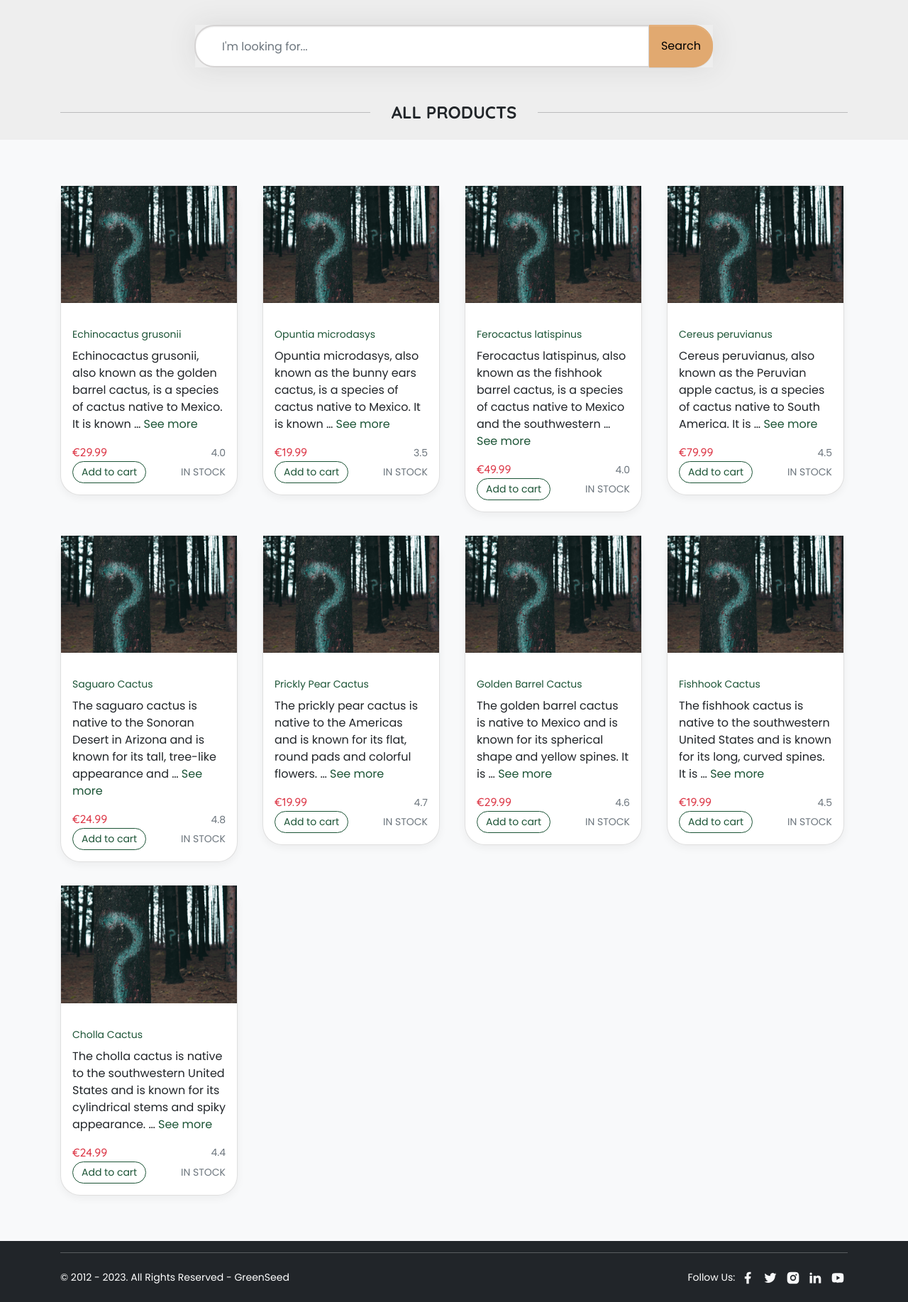
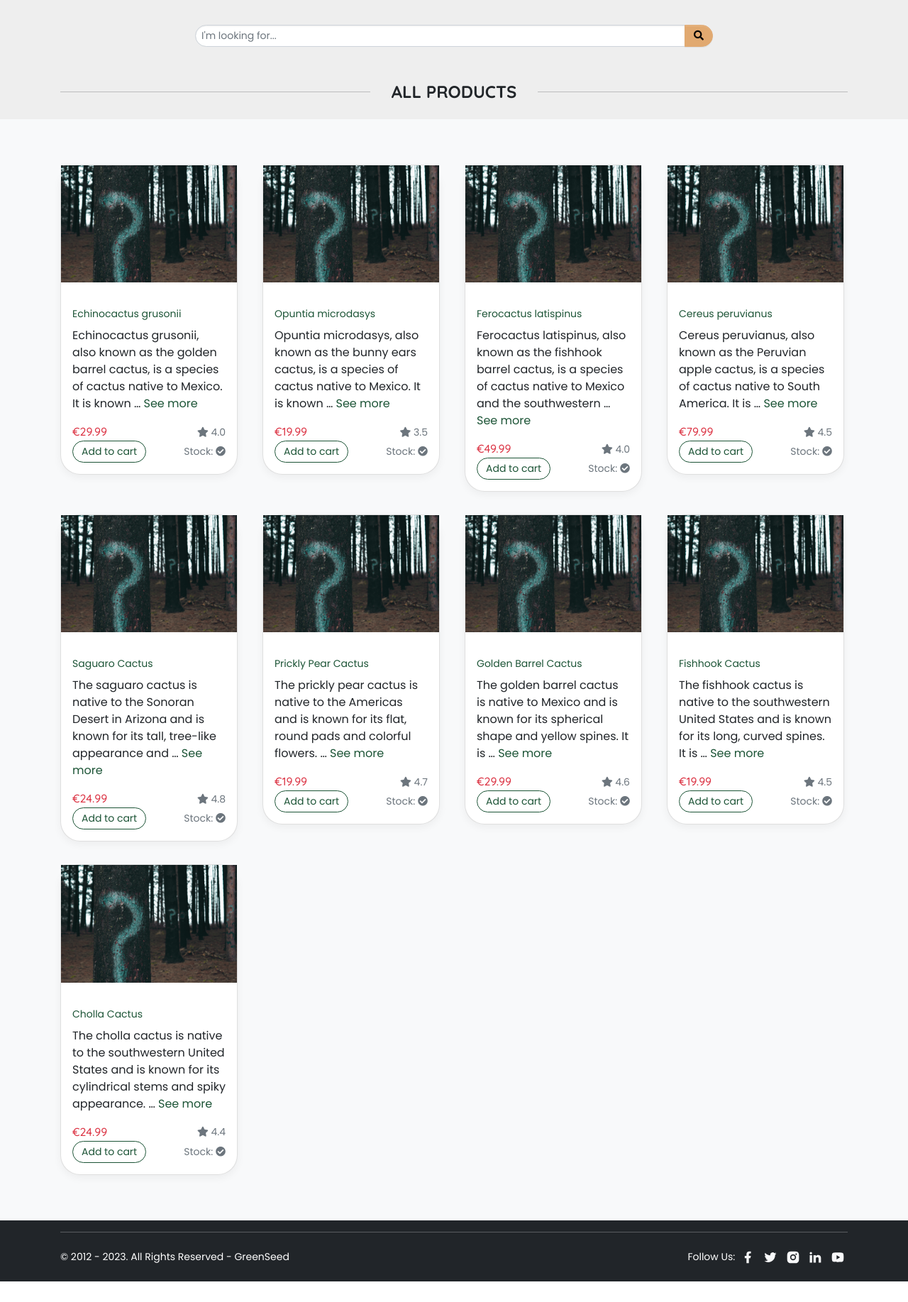
Before and after one commit to Azelliott/GreenSeed, a Django app: page /shop/shop-products/cacti/ in a window 1280 px wide. Shown: the part 88-1923 px from the top of the page at 71% size. After the commit the page ends 1894 px from the top, so only its background shows below. Run offline with Django 4.2, Linux system fonts and the light colour scheme; data comes from the database, SQL or seed files in the repository; parts of the project's set-up code (start-up, migrations or seed data) failed here and were passed over; some libraries are stand-ins or nearby versions.

Commit message:
Redo the search look, integrate the search button

```diff
--- a/shop/templates/shop/cart.html
+++ b/shop/templates/shop/cart.html
@@ -10,6 +10,7 @@
         <table class="table table-striped">
           <thead>
             <tr>
+            <th scope="col">Product image</th>
               <th scope="col">Product</th>
               <th scope="col">Quantity</th>
               <th scope="col">Price</th>
@@ -20,8 +21,9 @@
           <tbody>
             {% for item in cart_items %}
               <tr>
-                <td>{{ item.product }}</td>
-                <td><input type="number" min="1" value="{{ item.quantity }}" id="quantity-{{ item.product.id }}" class="form-control form-control-sm" onchange="updateQuantity(this, {{ item.product.id }})"></td>
+                <td><img src="{{ item.product.image.url }}" alt="Product Image" class="img-fluid" style="max-width: 100px;"></td>
+                <td >{{ item.product }}</td>
+                <td><input type="number" min="1" value="{{ item.quantity }}" id="quantity-{{ item.product.id }}" class="form-control form-control-sm w-50" onchange="updateQuantity(this, {{ item.product.id }})"></td>
                 <td>€{{ item.product.price }}</td>
                 <td>€{{ item.line_total }}</td>
                 <td>
--- a/shop/templates/shop/shop-products.html
+++ b/shop/templates/shop/shop-products.html
@@ -39,7 +39,7 @@
                                         <div class="d-flex justify-content-between align-items-center">
                                           <div class=""><span class="h6 text-danger">€{{ product.price }}</span></div>
                                           {% if product.rating %}
-                                          <small class="text-muted text-uppercase">{{ product.rating }}</small>
+                                          <small class="text-muted text-uppercase"><i class="fa fa-star"></i> {{ product.rating }}</small>
                                           {% endif %}
                                         </div>
                                         <div class="d-flex justify-content-between align-items-center">
@@ -51,7 +51,7 @@
                                                 <input type="hidden" name="redirect_url" value="{{ request.path }}">
                                             </form>
                                           </div>
-                                          <small class="text-muted text-uppercase">In stock</small>
+                                          <small class="text-muted">Stock: {% if product.availability %}<i class="fas fa-check-circle"></i>{% else %}<i class="fas fa-times-circle"></i>{% endif %}</small>
                                         </div>
                                       </div>
                                 </div>
--- a/static/css/style.css
+++ b/static/css/style.css
@@ -13,16 +13,7 @@ main {
     flex: 1;
   }
 
-.search {
-    position: relative;
-    box-shadow: 0 0 40px rgba(51, 51, 51, .1);
-}
 
-.search input {
-    height: 60px;
-    text-indent: 25px;
-    border: 2px solid #d6d4d4;
-}
 
 
 /* Messages */
--- a/templates/base.html
+++ b/templates/base.html
@@ -25,6 +25,7 @@
     {% block extra_css %}
     <link rel="stylesheet" href="{% static 'css/blocks.css' %}"/>
     <link href="{% static 'css/style.css' %}" rel="stylesheet"/>
+    <link rel="stylesheet" href="https://cdnjs.cloudflare.com/ajax/libs/font-awesome/5.15.1/css/all.min.css" integrity="sha512-+4zCK9k+qNFUR5X+cKL9EIR+ZOhtIloNl9GIKS57V1MyNsYpYcUrUeQc9vNfzsWfV28IaLL3i96P9sdNyeRssA==" crossorigin="anonymous" />
     {% endblock %}
 
     <!-- Core Bootstrap JS -->
--- a/templates/includes/search.html
+++ b/templates/includes/search.html
@@ -4,9 +4,8 @@
             <form method="GET" action="{% url 'shop-products' 'all-products' %}">
                 {% csrf_token %}
                 <div class="search input-group">
-                    <i class="fa fa-search"></i>
-                    <input type="text" name="search_query" class="form-control rounded-start" placeholder="I'm looking for..."/>
-                    <button class="btn btn-primary rounded-left">Search</button>
+                    <input type="text" name="search_query" class="form-control form-control-sm rounded-start" placeholder="I'm looking for..."/>
+                    <button class="btn btn-primary btn-sm rounded-right"><i class="fa fa-search"></i> </button>
                 </div>
             </form>
         </div>
```
Also changed, not shown: shop/templates/shop/product-details.html (+2 -6 lines), shop/models.py (line endings or trailing spaces).
